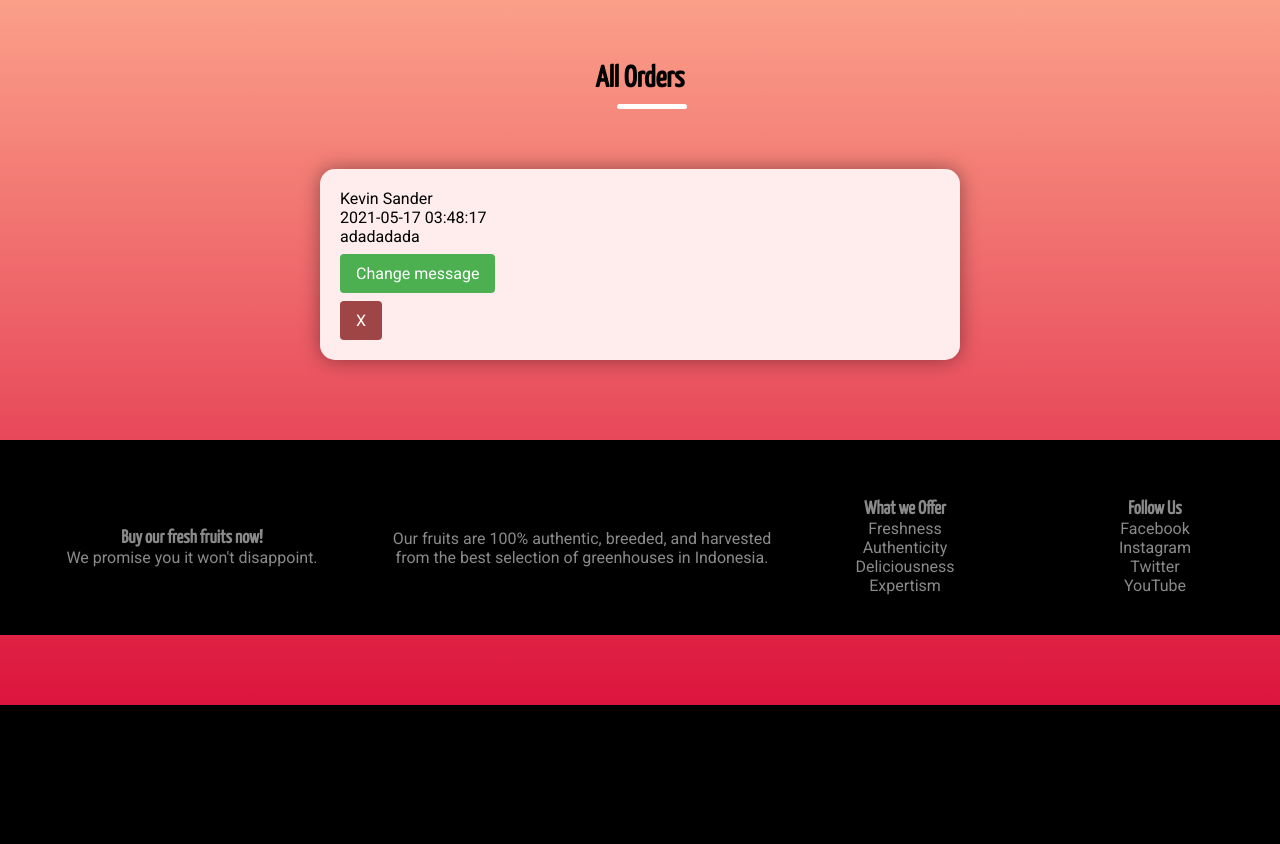
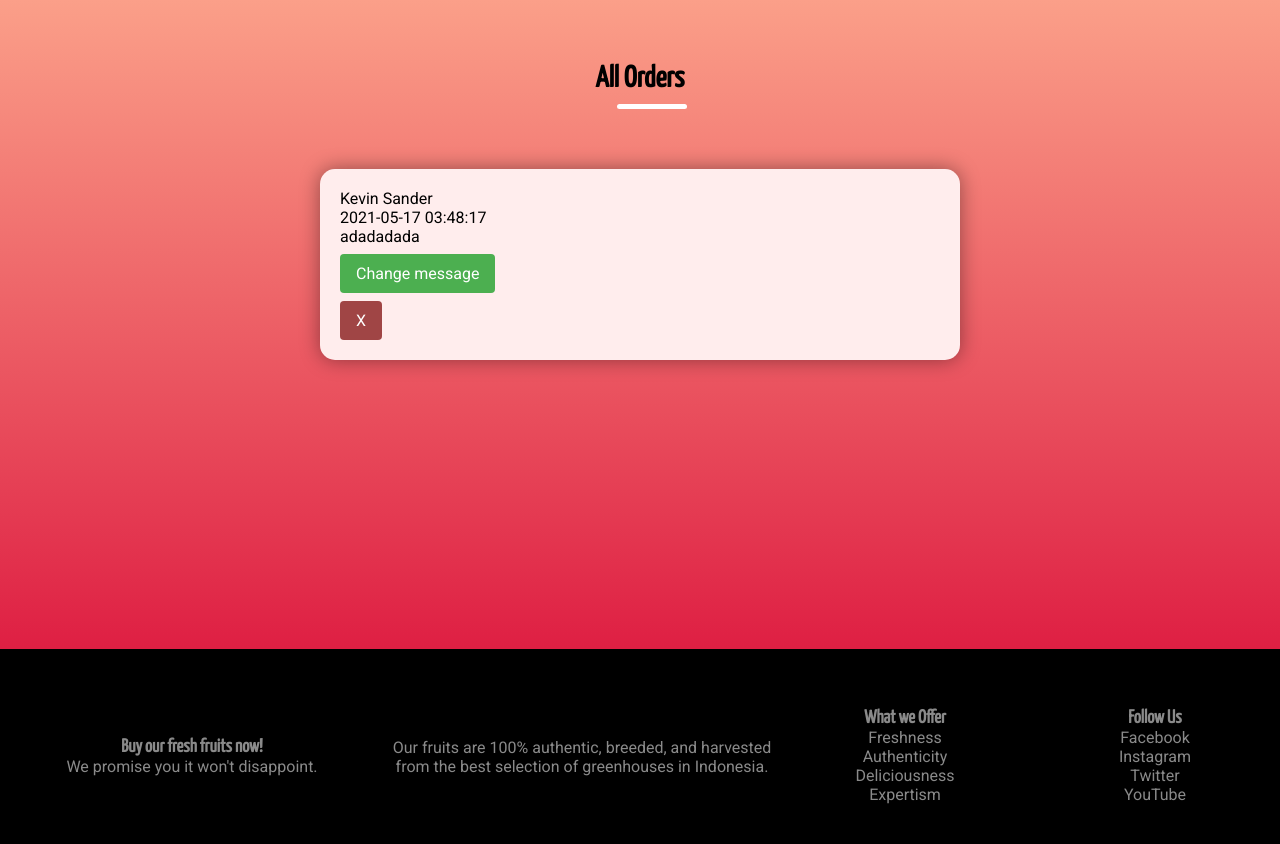
Before and after one commit to JuJu222/Frootie, a PHP site: page /Frootie/order/order_admin.php in a window 1280 px wide. Shown: the part 95-939 px from the top of the page. Before the commit the page ends 800 px from the top, so only its background shows below. Run offline with PHP 8.4, Linux system fonts and the light colour scheme; a user stored in the database is signed in; data comes from the database, SQL or seed files in the repository.

Commit message:
Added wrapper to some pages

```diff
--- a/css/template.css
+++ b/css/template.css
@@ -160,8 +160,13 @@ a {
     list-style-type: none ;
 }
 
+.wrapper {
+    min-height: 650px;
+}
+
 .table-div {
     overflow-x: auto;
+    min-height: 500px;
 }
 
 /* media query */
--- a/order/order_admin.php
+++ b/order/order_admin.php
@@ -13,9 +13,10 @@
     if ($_SESSION['status'] != 'admin') {
         echo "You do not have access to this page.";
     } else { ?>
-    <div class="spaceTitle"></div>
-    <h2 class="title title-order">All Orders</h2>
-    <div class="orders">
+    <div class="wrapper">
+        <div class="spaceTitle"></div>
+        <h2 class="title title-order">All Orders</h2>
+        <div class="orders">
             <?php
             $datas = readData();
             foreach ($datas as $key => $data) { ?>
@@ -24,9 +25,10 @@
                     <p><?= $data["date"] ?></p>
                     <p><?= $data["message"] ?></p>
                     <p><a class="button-change" href="order_update.php?order_id=<?= $data["order_id"] ?>">Change message</a>
-                    <a class="button-delete" href="order_delete.php?order_id=<?= $data["order_id"] ?>">X</a>
+                        <a class="button-delete" href="order_delete.php?order_id=<?= $data["order_id"] ?>">X</a>
                 </div>
             <?php } ?>
+        </div>
     </div>
     <?php }
     include "../templates/footer.php"
--- a/product/product_admin.php
+++ b/product/product_admin.php
@@ -17,6 +17,7 @@
     if ($_SESSION['status'] != 'admin') {
         echo "You do not have access to this page.";
     } else { ?>
+    <div class="wrapper">
         <div class="spaceTitle"></div>
         <h2 class="title title-product-admin">Data Produk</h2>
         <div class="table-div">
@@ -58,6 +59,7 @@
                 </tbody>
             </table>
         </div>
+    </div>
     <?php } ?>
 
     <?php include "../templates/footer.php"?>
--- a/user/user_edit.php
+++ b/user/user_edit.php
@@ -20,7 +20,7 @@ include "../templates/navbar.php";
 if ($_SESSION['status'] != 'admin') {
     echo "You do not have access to this page.";
 } else { ?>
-
+<div class="wrapper">
     <div class="spaceTitle"></div>
     <h2 class="title">Daftar User</h2>
     <div class="table-div">
@@ -42,6 +42,7 @@ if ($_SESSION['status'] != 'admin') {
             <?php endwhile; ?>
         </table>
     </div>
+</div>
 <?php } ?>
 
 <?php include "../templates/footer.php"?>
```
Lines whose indentation alone changed are shown as unchanged.
